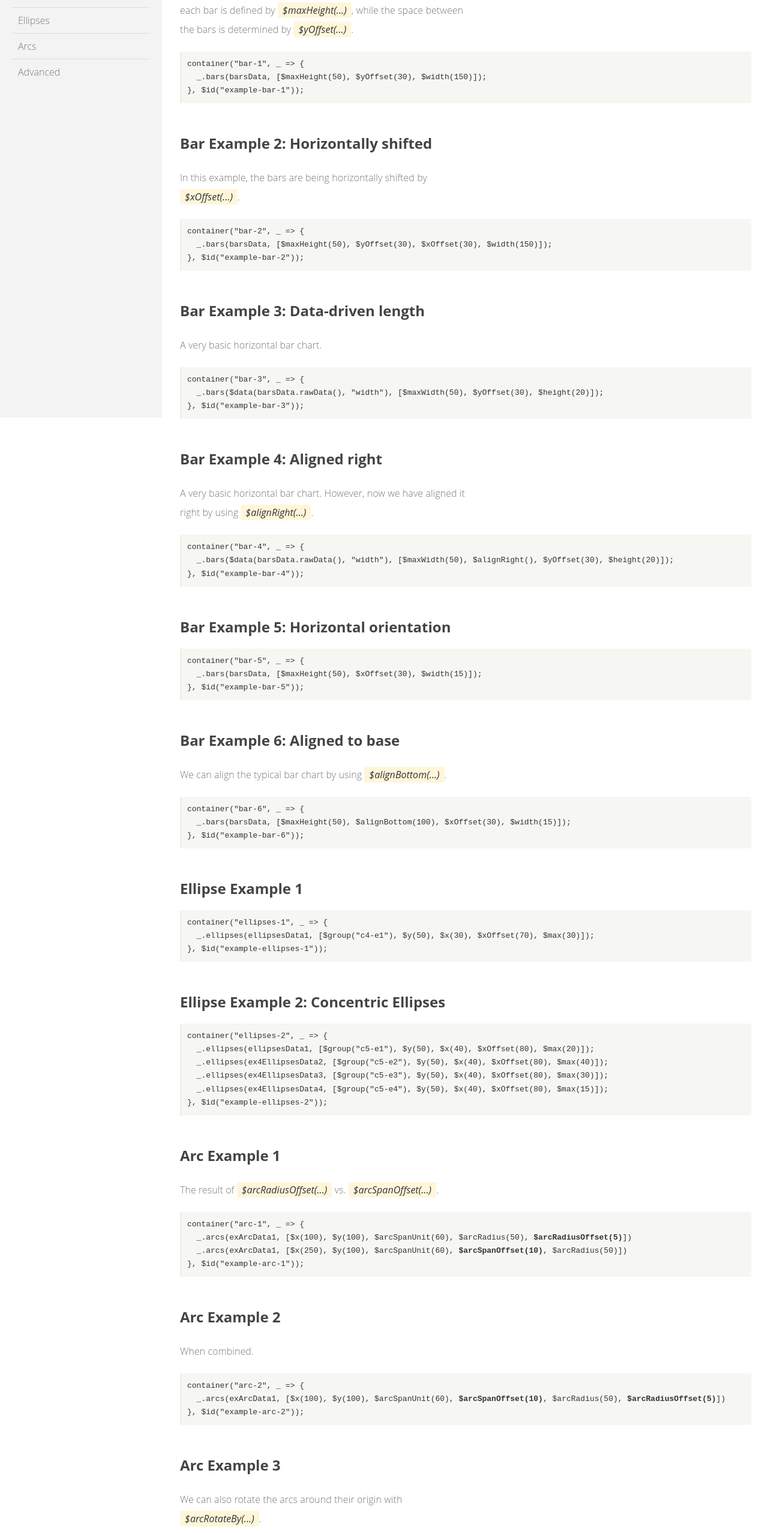
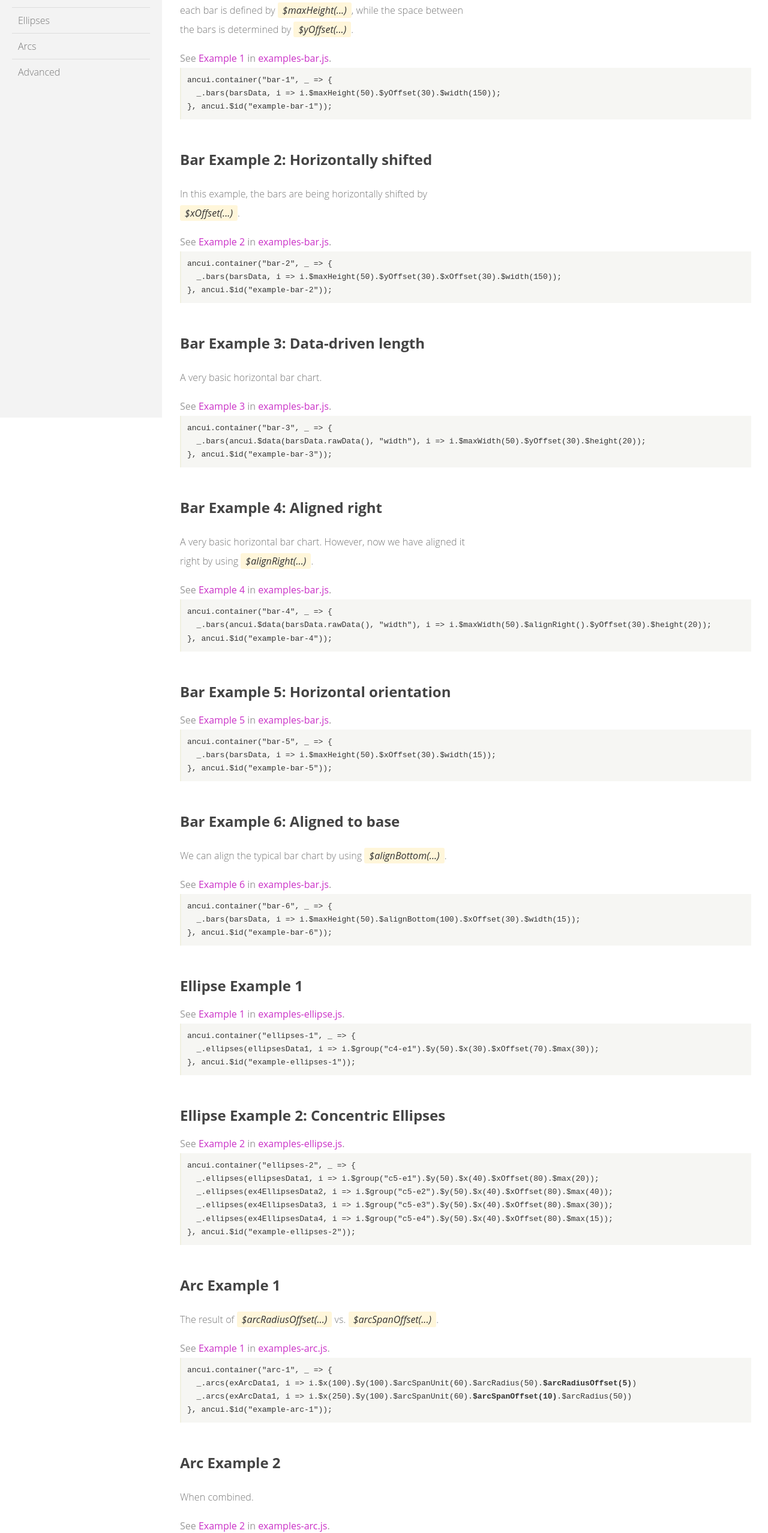
Before and after one commit to haroldcampbell/anemic-components, a website built with webpack: page examples/index.html in a window 1280 px wide. Shown: the part 109-2664 px from the top of the page at 60% size. Built offline with nearby package versions, Linux system fonts and the light colour scheme.

Commit message:
[chore] update documentation to reflect changes

```diff
--- a/examples/index.html
+++ b/examples/index.html
@@ -38,11 +38,13 @@
         <strong>$maxHeight(...)</strong>, while the space between the bars is determined by
         <strong>$yOffset(...)</strong>.
       </p>
+      <div class="file-ref">See <span class="example">Example 1</span> in <span class="filename">examples-bar.js</span>.</div>
       <pre class="code-example">
-container("bar-1", _ => {
-  _.bars(barsData, [$maxHeight(50), $yOffset(30), $width(150)]);
-}, $id("example-bar-1"));</pre>
-    </li>
+ancui.container("bar-1", _ => {
+  _.bars(barsData, i => i.$maxHeight(50).$yOffset(30).$width(150));
+}, ancui.$id("example-bar-1"));
+</pre>
+</li>
 
     <li>
       <h2>Bar Example 2: Horizontally shifted</h2>
@@ -51,10 +53,11 @@ container("bar-1", _ => {
         In this example, the bars are being horizontally shifted by
         <strong>$xOffset(...)</strong>.
       </p>
+      <div class="file-ref">See <span class="example">Example 2</span> in <span class="filename">examples-bar.js</span>.</div>
       <pre class="code-example">
-container("bar-2", _ => {
-  _.bars(barsData, [$maxHeight(50), $yOffset(30), $xOffset(30), $width(150)]);
-}, $id("example-bar-2"));</pre>
+ancui.container("bar-2", _ => {
+  _.bars(barsData, i => i.$maxHeight(50).$yOffset(30).$xOffset(30).$width(150));
+}, ancui.$id("example-bar-2"));</pre>
     </li>
 
     <li>
@@ -63,10 +66,11 @@ container("bar-2", _ => {
       <p class="desc">
         A very basic horizontal bar chart.
       </p>
+      <div class="file-ref">See <span class="example">Example 3</span> in <span class="filename">examples-bar.js</span>.</div>
       <pre class="code-example">
-container("bar-3", _ => {
-  _.bars($data(barsData.rawData(), "width"), [$maxWidth(50), $yOffset(30), $height(20)]);
-}, $id("example-bar-3"));</pre>
+ancui.container("bar-3", _ => {
+  _.bars(ancui.$data(barsData.rawData(), "width"), i => i.$maxWidth(50).$yOffset(30).$height(20));
+}, ancui.$id("example-bar-3"));</pre>
     </li>
 
     <li>
@@ -76,19 +80,21 @@ container("bar-3", _ => {
         A very basic horizontal bar chart. However, now we have aligned it right by using
         <strong>$alignRight(...)</strong>.
       </p>
+      <div class="file-ref">See <span class="example">Example 4</span> in <span class="filename">examples-bar.js</span>.</div>
       <pre class="code-example">
-container("bar-4", _ => {
-  _.bars($data(barsData.rawData(), "width"), [$maxWidth(50), $alignRight(), $yOffset(30), $height(20)]);
-}, $id("example-bar-4"));</pre>
+ancui.container("bar-4", _ => {
+  _.bars(ancui.$data(barsData.rawData(), "width"), i => i.$maxWidth(50).$alignRight().$yOffset(30).$height(20));
+}, ancui.$id("example-bar-4"));</pre>
     </li>
 
     <li>
       <h2>Bar Example 5: Horizontal orientation</h2>
       <div id="example-bar-5" class="container ex-tiny"></div>
+      <div class="file-ref">See <span class="example">Example 5</span> in <span class="filename">examples-bar.js</span>.</div>
       <pre class="code-example">
-container("bar-5", _ => {
-  _.bars(barsData, [$maxHeight(50), $xOffset(30), $width(15)]);
-}, $id("example-bar-5"));</pre>
+ancui.container("bar-5", _ => {
+  _.bars(barsData, i => i.$maxHeight(50).$xOffset(30).$width(15));
+}, ancui.$id("example-bar-5"));</pre>
     </li>
 
     <li>
@@ -98,10 +104,11 @@ container("bar-5", _ => {
         We can align the typical bar chart by using
         <strong>$alignBottom(...)</strong>.
       </p>
+      <div class="file-ref">See <span class="example">Example 6</span> in <span class="filename">examples-bar.js</span>.</div>
       <pre class="code-example">
-container("bar-6", _ => {
-  _.bars(barsData, [$maxHeight(50), $alignBottom(100), $xOffset(30), $width(15)]);
-}, $id("example-bar-6"));</pre>
+ancui.container("bar-6", _ => {
+  _.bars(barsData, i => i.$maxHeight(50).$alignBottom(100).$xOffset(30).$width(15));
+}, ancui.$id("example-bar-6"));</pre>
     </li>
   </ul>
 
@@ -110,22 +117,24 @@ container("bar-6", _ => {
     <li>
       <h2>Ellipse Example 1</h2>
       <div id="example-ellipses-1" class="container ex-tiny"></div>
+      <div class="file-ref">See <span class="example">Example 1</span> in <span class="filename">examples-ellipse.js</span>.</div>
       <pre class="code-example">
-container("ellipses-1", _ => {
-  _.ellipses(ellipsesData1, [$group("c4-e1"), $y(50), $x(30), $xOffset(70), $max(30)]);
-}, $id("example-ellipses-1"));</pre>
+ancui.container("ellipses-1", _ => {
+  _.ellipses(ellipsesData1, i => i.$group("c4-e1").$y(50).$x(30).$xOffset(70).$max(30));
+}, ancui.$id("example-ellipses-1"));</pre>
     </li>
 
     <li>
       <h2>Ellipse Example 2: Concentric Ellipses</h2>
       <div id="example-ellipses-2" class="container ex-tiny"></div>
+      <div class="file-ref">See <span class="example">Example 2</span> in <span class="filename">examples-ellipse.js</span>.</div>
       <pre class="code-example">
-container("ellipses-2", _ => {
-  _.ellipses(ellipsesData1, [$group("c5-e1"), $y(50), $x(40), $xOffset(80), $max(20)]);
-  _.ellipses(ex4EllipsesData2, [$group("c5-e2"), $y(50), $x(40), $xOffset(80), $max(40)]);
-  _.ellipses(ex4EllipsesData3, [$group("c5-e3"), $y(50), $x(40), $xOffset(80), $max(30)]);
-  _.ellipses(ex4EllipsesData4, [$group("c5-e4"), $y(50), $x(40), $xOffset(80), $max(15)]);
-}, $id("example-ellipses-2"));</pre>
+ancui.container("ellipses-2", _ => {
+  _.ellipses(ellipsesData1, i => i.$group("c5-e1").$y(50).$x(40).$xOffset(80).$max(20));
+  _.ellipses(ex4EllipsesData2, i => i.$group("c5-e2").$y(50).$x(40).$xOffset(80).$max(40));
+  _.ellipses(ex4EllipsesData3, i => i.$group("c5-e3").$y(50).$x(40).$xOffset(80).$max(30));
+  _.ellipses(ex4EllipsesData4, i => i.$group("c5-e4").$y(50).$x(40).$xOffset(80).$max(15));
+}, ancui.$id("example-ellipses-2"));</pre>
     </li>
   </ul>
 
@@ -139,11 +148,12 @@ container("ellipses-2", _ => {
         <strong>$arcRadiusOffset(...)</strong> vs.
         <strong>$arcSpanOffset(...)</strong>.
       </p>
+      <div class="file-ref">See <span class="example">Example 1</span> in <span class="filename">examples-arc.js</span>.</div>
       <pre class="code-example">
-container("arc-1", _ => {
-  _.arcs(exArcData1, [$x(100), $y(100), $arcSpanUnit(60), $arcRadius(50), <strong>$arcRadiusOffset(5)</strong>])
-  _.arcs(exArcData1, [$x(250), $y(100), $arcSpanUnit(60), <strong>$arcSpanOffset(10)</strong>, $arcRadius(50)])
-}, $id("example-arc-1"));
+ancui.container("arc-1", _ => {
+  _.arcs(exArcData1, i => i.$x(100).$y(100).$arcSpanUnit(60).$arcRadius(50).<strong>$arcRadiusOffset(5)</strong>)
+  _.arcs(exArcData1, i => i.$x(250).$y(100).$arcSpanUnit(60).<strong>$arcSpanOffset(10)</strong>.$arcRadius(50))
+}, ancui.$id("example-arc-1"));
 </pre>
     </li>
 
@@ -153,10 +163,11 @@ container("arc-1", _ => {
       <p class="desc">
         When combined.
       </p>
+      <div class="file-ref">See <span class="example">Example 2</span> in <span class="filename">examples-arc.js</span>.</div>
       <pre class="code-example">
-container("arc-2", _ => {
-  _.arcs(exArcData1, [$x(100), $y(100), $arcSpanUnit(60), <strong>$arcSpanOffset(10)</strong>, $arcRadius(50), <strong>$arcRadiusOffset(5)</strong>])
-}, $id("example-arc-2"));
+ancui.container("arc-2", _ => {
+  _.arcs(exArcData1, i => i.$x(100).$y(100).$arcSpanUnit(60).<strong>$arcSpanOffset(10)</strong>.$arcRadius(50).<strong>$arcRadiusOffset(5)</strong>)
+}, ancui.$id("example-arc-2"));
 </pre>
     </li>
 
@@ -167,12 +178,13 @@ container("arc-2", _ => {
         We can also rotate the arcs around their origin with
         <strong>$arcRotateBy(...)</strong>.
       </p>
+      <div class="file-ref">See <span class="example">Example 3</span> in <span class="filename">examples-arc.js</span>.</div>
       <pre class="code-example">
-container("arc-3", _ => {
-  _.arcs(exArcData1, [$x(100), $y(100), $arcSpanUnit(60), $arcRadius(50), $arcRadiusOffset(5), <strong>$arcRotateBy(30)</strong>])
-  _.arcs(exArcData1, [$x(250), $y(100), $arcSpanUnit(60), $arcSpanOffset(10), $arcRadius(50), <strong>$arcRotateBy(30)</strong>])
-  _.arcs(exArcData1, [$x(400), $y(100), $arcSpanUnit(60), $arcSpanOffset(10), $arcRadius(50), $arcRadiusOffset(5), <strong>$arcRotateBy(30)</strong>])
-}, $id("example-arc-3"));
+ancui.container("arc-3", _ => {
+  _.arcs(exArcData1, i => i.$x(100).$y(100).$arcSpanUnit(60).$arcRadius(50).$arcRadiusOffset(5).<strong>$arcRotateBy(30)</strong>)
+  _.arcs(exArcData1, i => i.$x(250).$y(100).$arcSpanUnit(60).$arcSpanOffset(10).$arcRadius(50).<strong>$arcRotateBy(30)</strong>)
+  _.arcs(exArcData1, i => i.$x(400).$y(100).$arcSpanUnit(60).$arcSpanOffset(10).$arcRadius(50).$arcRadiusOffset(5).<strong>$arcRotateBy(30)</strong>)
+}, ancui.$id("example-arc-3"));
 </pre>
     </li>
 
@@ -183,39 +195,45 @@ container("arc-3", _ => {
         We can apply custom intents to each arc with
         <strong>$arcRenderFn(...)</strong>.
       </p>
+      <div class="file-ref">See <span class="example">Example 4</span> in <span class="filename">examples-arc.js</span>.</div>
       <pre class="code-example">
-container("arc-4", _ => {
-  _.arcs(exArcData1, [
-    $x(80), $y(100), $arcSpanUnit(60), $arcSpanOffset(10),
-    <strong>$arcRenderFn</strong>({radius: 50, maxWidth: 3}, (intent, v, i)=>{
+ancui.container("arc-4", _ => {
+  /* 1 */
+  _.arcs(exArcData1,
+    i => i.$x(80).$y(100).$arcSpanUnit(60).$arcSpanOffset(10)
+    .<strong>$arcRenderFn</strong>({radius: 50, maxWidth: 3}, (intent, v, i) => {
       let base = i / (exArcData1.data.length * 1.0);
       v.$strokeColor(hsl(base));
       v.$strokeWidth(intent.data.maxWidth);
-      v.$radius(intent.data.radius + intent.data.maxWidth * v._dataValue/2.0 + 5);
-    }),
-  ]);
+      v.$radius(intent.data.radius + intent.data.maxWidth * v._dataValue / 2.0 + 5);
+    })
+  );
 
-  _.arcs(exArcData1, [
-    $x(250), $y(100), $arcSpanUnit(60), $arcSpanOffset(10),
-    <strong>$arcRenderFn</strong>({radius: 50, maxWidth: 3}, (intent, v, i)=>{
+  /* 2 */
+  _.arcs(exArcData1,
+    i => i.$x(250).$y(100).$arcSpanUnit(60).$arcSpanOffset(10)
+    .<strong>$arcRenderFn</strong>({radius: 50, maxWidth: 3}, (intent, v, i) => {
       let base = i / (exArcData1.data.length * 1.0);
       v.$strokeColor(hsl(base));
-      v.$radius(intent.data.radius + intent.data.maxWidth * v._dataValue/2.0 + 5);
+      v.$radius(intent.data.radius + intent.data.maxWidth * v._dataValue / 2.0 + 5);
       v.$strokeWidth(intent.data.maxWidth + intent.data.maxWidth * base * 10);
-    }),
-  ]);
+    })
+  );
 
-  _.arcs(exArcData1, [
-    $x(400), $y(100), $arcSpanUnit(60), $arcSpanOffset(0),
-    <strong>$arcRenderFn</strong>({radius: 50, maxWidth: 5, colors: colorsData}, (intent, v, i)=>{
-      let strokeWidth = intent.data.maxWidth / v._dataValue;
-      v.$attr("stroke-linecap", "butt");
-      v.$strokeWidth(strokeWidth);
-      v.$strokeColor(intent.data.colors[i]);
-      v.$radius(intent.data.radius + intent.data.maxWidth * v._dataValue/2.0 + 5);
-    }),
-  ]);
-}, $id("example-arc-4"));</pre>
+  /* 3 */
+  _.arcs(exArcData1,
+    i => {
+        i.$x(400).$y(100).$arcSpanUnit(60).$arcSpanOffset(0)
+        .<strong>$arcRenderFn</strong>({radius: 50, maxWidth: 5, colors: colorsData}, (intent, v, i) => {
+          let strokeWidth = intent.data.maxWidth / v._dataValue;
+          v.$attr("stroke-linecap", "butt");
+          v.$strokeWidth(strokeWidth);
+          v.$strokeColor(intent.data.colors[i]);
+          v.$radius(intent.data.radius + intent.data.maxWidth * v._dataValue / 2.0 + 5);
+        })
+    });
+}, ancui.$id("example-arc-4"));
+</pre>
     </li>
   </ul>
 
@@ -224,16 +242,18 @@ container("arc-4", _ => {
     <li>
       <h2>Advanced Example</h2>
       <div id="example-advanced-1" class="container"></div>
+      <div class="file-ref">See <span class="example">Example 1</span> in <span class="filename">examples-advanced.js</span>.</div>
       <pre class="code-example">
-container("advanced-1", _ => {
-  _.bars(barsData, [$group("c6-be"), $maxHeight(50), $y(50), $yOffset(30), $width(150)]);
-  _.ellipses(ex6EllipsesData1, [$group("c6-e1"), $maxDiameter(50), $y(50), $ryOffset(30), $x(150)]);
-  _.ellipses(ex6EllipsesData2, [$group("c6-e2"), $maxDiameter(60), $y(55), $ryOffset(80), $x(400)]);
-  _.connectingLines(linesData1, [$joinGroupItems(["c6-e1", "c6-e2"]), $group("c6-e3"), $maxStrokeWidth(15)]);
+ancui.container("advanced-1", _ => {
+  _.bars(barsData, i => i.$group("c6-be").$maxHeight(50).$y(50).$yOffset(30).$width(150));
+  _.ellipses(ex6EllipsesData1, i => i.$group("c6-e1").$maxDiameter(50).$y(50).$ryOffset(30).$x(150));
+  _.ellipses(ex6EllipsesData2, i => i.$group("c6-e2").$maxDiameter(60).$y(55).$ryOffset(80).$x(400));
+  _.connectingLines(linesData1, i => i.$joinGroupItems(["c6-e1", "c6-e2"]).$group("c6-e3").$maxStrokeWidth(15));
   _.onRenderCompleted(() => {
-    $moveBelow("c6-e3", "c6-be")
+    ancui.$moveBelow("c6-e3", "c6-be")
   });
-}, $id("example-advanced-1"));</pre>
+}, ancui.$id("example-advanced-1"));
+      </pre>
     </li>
   </ul>
   <script src="./dist/ancui.js" type="text/javascript"></script>
--- a/examples/src/examples-ellipse.js
+++ b/examples/src/examples-ellipse.js
@@ -1,10 +1,12 @@
 
+// Example 1
 let ellipsesData1 = ancui.$data([10, 60, 30, 40, 50], "diameter");
 
 ancui.container("ellipses-1", _ => {
   _.ellipses(ellipsesData1, i => i.$group("c4-e1").$y(50).$x(30).$xOffset(70).$max(30));
 }, ancui.$id("example-ellipses-1"));
 
+// Example 2
 let ex4EllipsesData2 = ancui.$data([50, 25, 60, 10, 100], "diameter");
 let ex4EllipsesData3 = ancui.$data([15, 80, 20, 60, 70], "diameter");
 let ex4EllipsesData4 = ancui.$data([30, 40, 40, 30, 50], "diameter");
--- a/examples/styles.css
+++ b/examples/styles.css
@@ -14,7 +14,6 @@ body {
   padding: 5px 0;
   line-height: 2em;
   letter-spacing: 0.004em;
-  /*font-size: 1.0em;*/
 }
 
 .desc strong {
@@ -24,6 +23,19 @@ body {
   background-color: #FFF6DA;
   padding: 2px 8px;
   border-radius: 3px;
+}
+
+.file-ref {
+  padding-bottom: 5px;
+  color: #999;
+}
+
+.file-ref .example {
+  color: #ca30c7;
+}
+
+.file-ref .filename {
+  color: #ca30c7;
 }
 
 ul, li {
```
Also changed, not shown: examples/src/examples-arc.js (+27 -16 lines), examples/src/examples-bar.js (+7 -0 lines).
